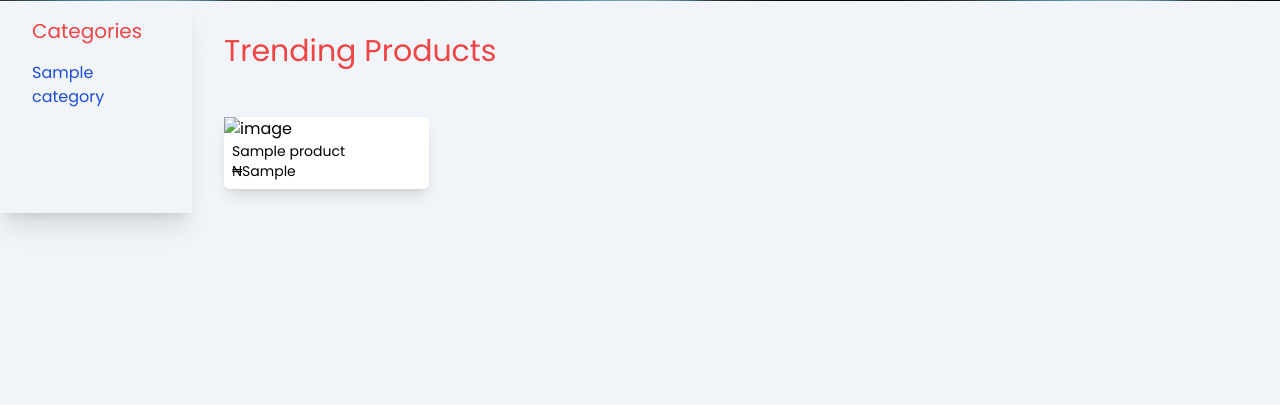
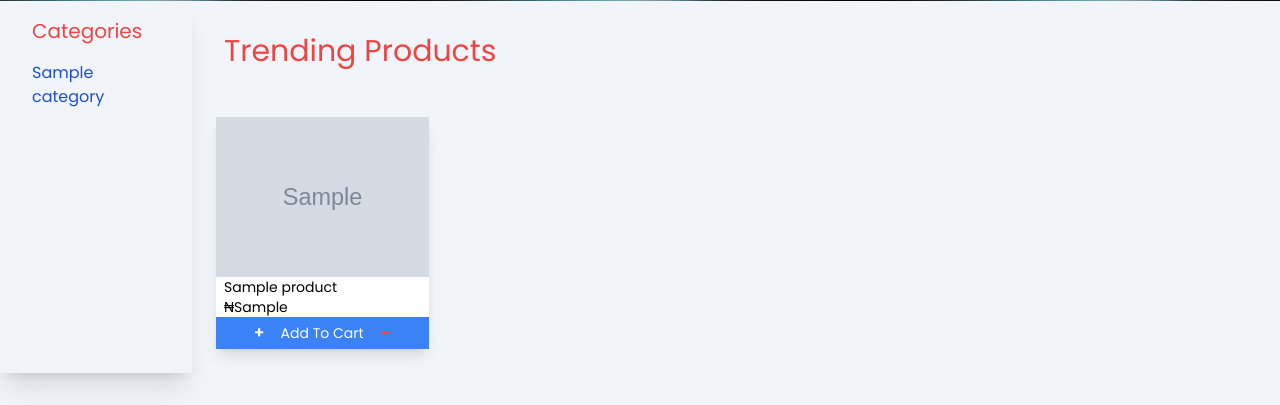
Before and after one commit to Stephen842/E-commerce, a Django app: page /store in a window 1280 px wide. Shown: the part 395-800 px from the top of the page. Run offline with Django 5.2, Linux system fonts and the light colour scheme; tables that the repository leaves empty hold one stand-in row (values such as "Sample post"); grey boxes marked "Sample" are stand-in pictures; style sheets or scripts are compiled from the project's sources; some libraries are stand-ins or nearby versions.

Commit message:
I am trying to integrate cart system to my store page

```diff
--- a/market/shop/templates/pages/home.html
+++ b/market/shop/templates/pages/home.html
@@ -91,13 +91,33 @@
                 </div>
                 <div class='w-[100%] md:w-[80%]'>
                     <h2 class='text-3xl text-red-500 mt-8 mb-4 ml-8'> Trending Products </h2>
-                    <div class='w-full m-4 grid grid-cols-2 xl:grid-cols-4 gap-1 justify-evenly'>
+                    <div class='w-full m-2 md:m-4 grid grid-cols-2 xl:grid-cols-4 gap-1 justify-evenly'>
                         {% for product in data.products %}
-                        <div class='ml-4 m-8 mb-2 bg-white shadow-lg rounded-md flex-none'>
-                            <img src='{{ image_1.url }}' alt='image' class='w-full'>
-                            <div class = 'ml-2 mb-2'>
-                                <h2 class='text-sm'> {{ product.name }} </h2>
-                                <p class='text-sm'> ₦{{ product.price }} </p>
+                        <div class='ml-2 m-8 mb-2 bg-white shadow-lg rounded-md flex-none'>
+                            <img src='{{ product.image_0.url }}' alt='image' class='w-full'>
+                            <div class = 'w-[100%]'>
+                                <h2 class='text-sm ml-2'> {{ product.name }} </h2>
+                                <p class='text-sm ml-2'> ₦{{ product.price }} </p>
+
+                                <!-- This is for the cart System -->
+                                <div class='w-full bg-blue-500 hover:bg-blue-700 text-white h-8 flex justify-center items-center'>
+                                    <!-- This is for the add to cart form-->
+                                    <form method="post" action="{% url 'homepage' %}">
+                                        {% csrf_token %}
+                                        <input type="hidden" name="product" value="{{ product.id }}">
+                                        <button type="submit" class=" font-bold py-2 px-4 text-"> + </button>
+                                    </form>
+
+                                    <h2 class='text-sm'> Add To Cart </h2>
+
+                                    <!-- Remove from Cart Form -->
+                                    <form method="post" action="{% url 'homepage' %}">
+                                        {% csrf_token %}
+                                        <input type="hidden" name="product" value="{{ product.id }}">
+                                        <input type="hidden" name="remove" value="1">
+                                        <button type="submit" class="text-red-500 text-xl font-bold py-2 px-4"> - </button>
+                                    </form>
+                                </div>
                             </div>
                         </div>
                         {% endfor %}
```
